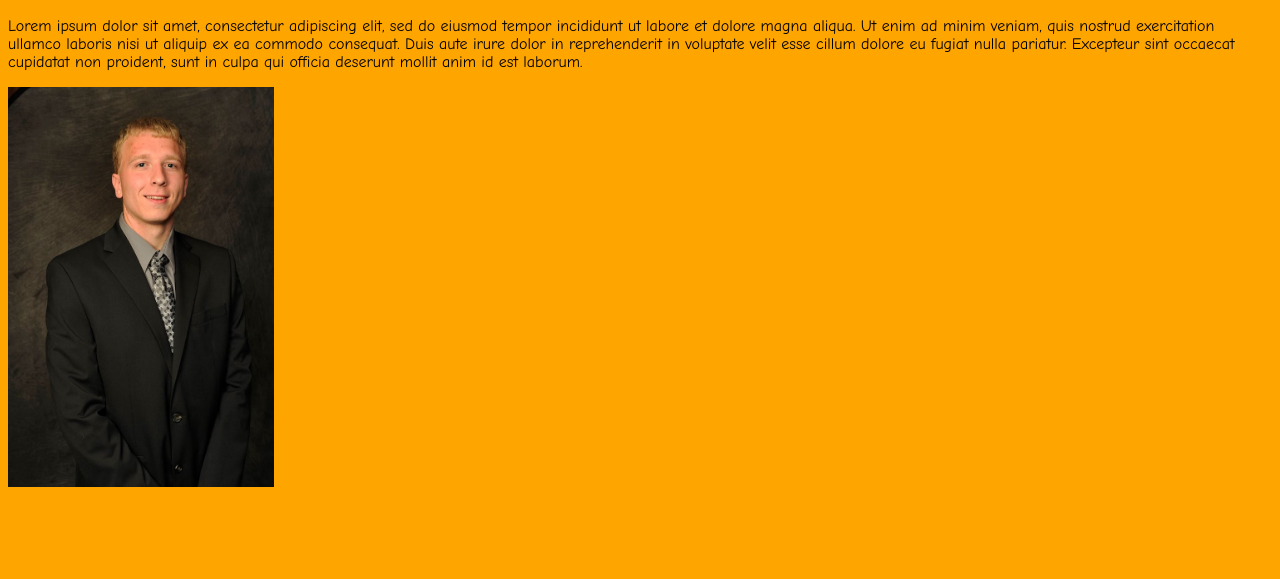
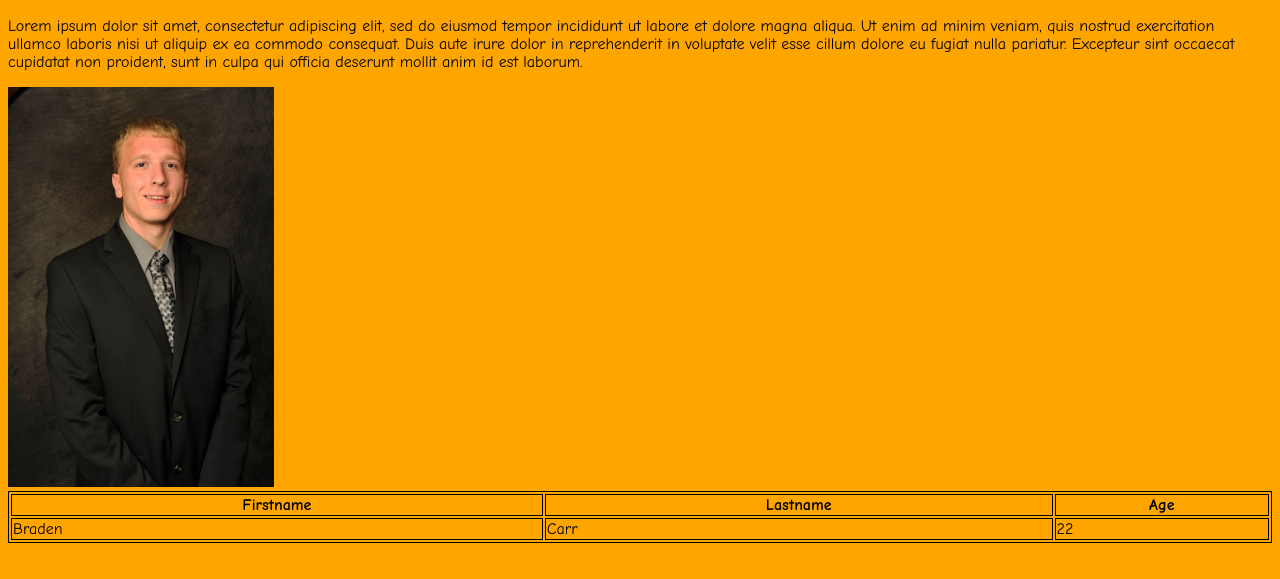
Before and after one commit to bcarr1321/bcarr_HW8, a plain HTML site: page bcarr.html in a window 1280 px wide. Shown: the part 137-716 px from the top of the page. Drawn offline with Linux system fonts and the light colour scheme.

Commit message:
added table with css

```diff
--- a/bcarr.html
+++ b/bcarr.html
@@ -10,4 +10,16 @@
 <h2> Personal page </h2>
 <p> Lorem ipsum dolor sit amet, consectetur adipiscing elit, sed do eiusmod tempor incididunt ut labore et dolore magna aliqua. Ut enim ad minim veniam, quis nostrud exercitation ullamco laboris nisi ut aliquip ex ea commodo consequat. Duis aute irure dolor in reprehenderit in voluptate velit esse cillum dolore eu fugiat nulla pariatur. Excepteur sint occaecat cupidatat non proident, sunt in culpa qui officia deserunt mollit anim id est laborum. </p>
 <img src="linked in.jpg" CSS class="image">
+<table style="width:100%">
+  <tr>
+    <th>Firstname</th>
+    <th>Lastname</th>
+    <th>Age</th>
+  </tr>
+  <tr>
+    <td>Braden</td>
+    <td>Carr</td>
+    <td>22</td>
+  </tr>
+</table>
  	 	 	</body>  	 	</html>
--- a/style.css
+++ b/style.css
@@ -1,3 +1,7 @@
 body { background: orange; font-family: "Comic Sans MS"; }
 h1 { text-align:center; font-weight:bold; font-style:italic; }
-.image { height:400px; }
+.image { height:400px;
+ text-align:center;}
+table, th, td {
+  border: 1px solid black;
+}
```
